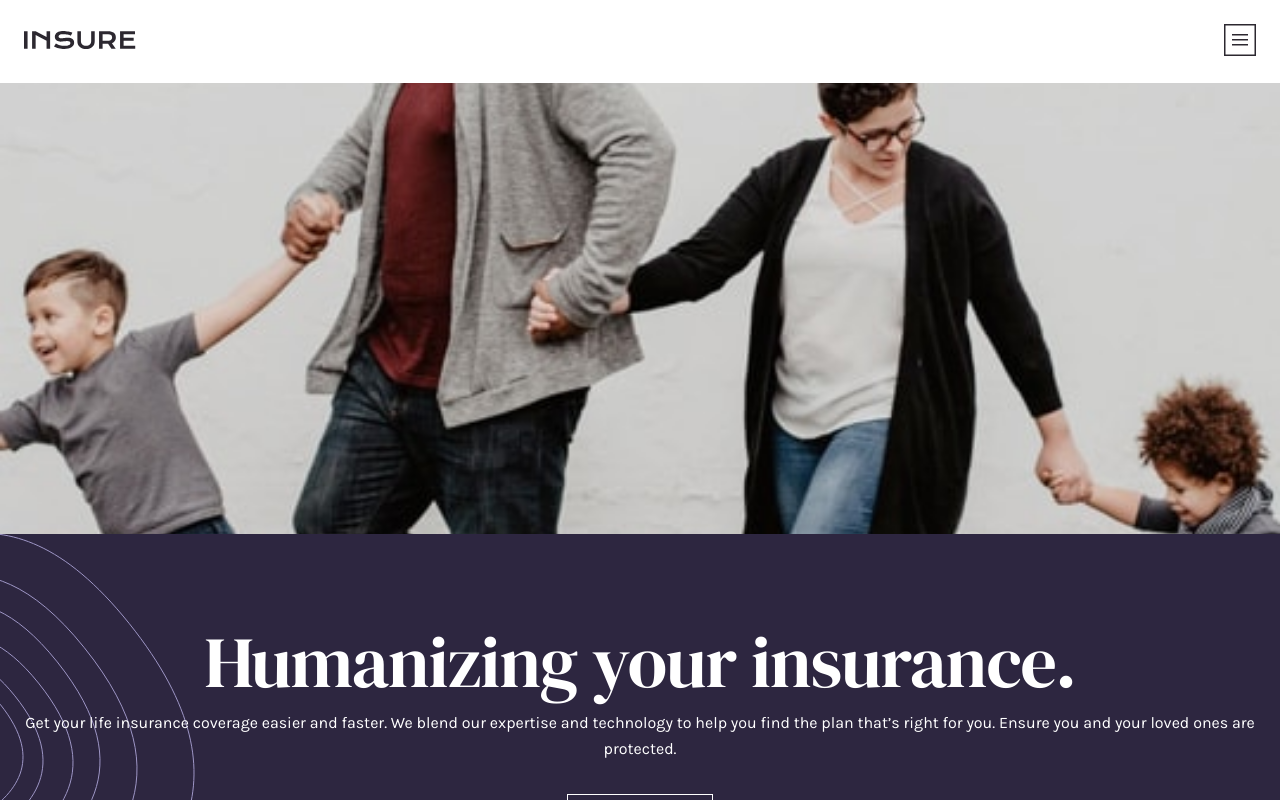
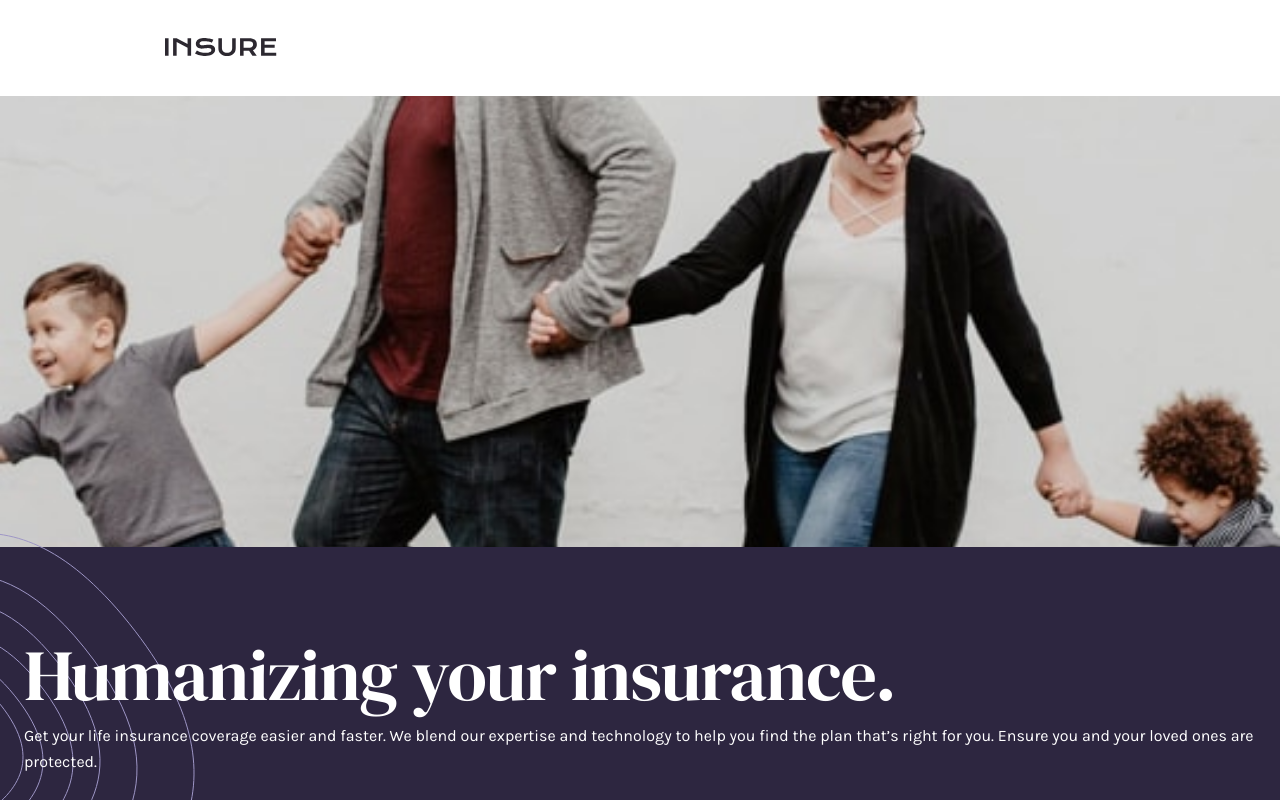
Before and after one commit to Galaxy159/Insure-Landing-Page, a React (Create React App) app: page / in a window 1280 px wide. Shown: the top 800 px of the page. Built offline with nearby package versions, Linux system fonts and the light colour scheme.

Commit message:
header desktop

```diff
--- a/src/style/App.css
+++ b/src/style/App.css
@@ -94,12 +94,29 @@ button {
 .container {
   text-align: center;
 }
+@media (min-width: 1110px) {
+  .container {
+    text-align: left;
+  }
+}
 
 .header {
   position: -webkit-sticky;
   position: sticky;
   top: 0;
   z-index: 2;
+}
+@media (min-width: 1110px) {
+  .header {
+    position: relative;
+    z-index: 0;
+    display: grid;
+    grid-template-columns: repeat(2, -webkit-max-content);
+    grid-template-columns: repeat(2, max-content);
+    align-items: center;
+    justify-content: space-between;
+    margin: 2rem 16.5rem;
+  }
 }
 .header__topbar {
   display: grid;
@@ -110,8 +127,19 @@ button {
   padding: 2.4rem;
   background-color: white;
 }
+@media (min-width: 1110px) {
+  .header__topbar {
+    display: block;
+    padding: 0;
+  }
+}
 .header__topbar--menu {
   cursor: pointer;
+}
+@media (min-width: 1110px) {
+  .header__topbar--menu {
+    display: none;
+  }
 }
 .header__nav--items {
   position: fixed;
@@ -124,6 +152,21 @@ button {
   height: 100vh;
   transition: all 0.3s ease-in-out;
 }
+@media (min-width: 1110px) {
+  .header__nav--items {
+    position: relative;
+    right: 0;
+    top: 0;
+    height: 100%;
+    width: 100%;
+    background: none;
+    display: grid;
+    grid-template-columns: repeat(4, -webkit-max-content);
+    grid-template-columns: repeat(4, max-content);
+    align-items: center;
+    gap: 2.4rem;
+  }
+}
 .header__nav--items-item {
   font-size: 2rem;
   font-weight: 700;
@@ -131,8 +174,25 @@ button {
   letter-spacing: 1.36px;
   margin: 2.4rem;
 }
+@media (min-width: 1110px) {
+  .header__nav--items-item {
+    margin: 0;
+    font-size: 1.3rem;
+    line-height: 1.5rem;
+    letter-spacing: 1.5px;
+  }
+}
 .header__nav--items-item a {
   color: white;
+}
+@media (min-width: 1110px) {
+  .header__nav--items-item a {
+    color: #837d87;
+    transition: all 0.2s;
+  }
+  .header__nav--items-item a:hover {
+    color: #2c2830;
+  }
 }
 .header__nav--items-item button {
   width: 100%;
@@ -145,6 +205,22 @@ button {
   font-weight: 700;
   line-height: 4rem;
   letter-spacing: 1.36px;
+}
+@media (min-width: 1110px) {
+  .header__nav--items-item button {
+    color: #2c2830;
+    border: 1px solid #2c2830;
+    width: 14.6rem;
+    height: 4rem;
+    font-size: 1.3rem;
+    line-height: 1.5rem;
+    letter-spacing: 1.5px;
+    transition: all 0.2s;
+  }
+  .header__nav--items-item button:hover {
+    color: white;
+    background-color: #2c2830;
+  }
 }
 
 .menuOpen {
--- a/src/style/App.scss
+++ b/src/style/App.scss
@@ -1,5 +1,4 @@
 @import "./scss/base";
-@import "./scss/navbar";
 @import "./scss/header";
 @import "./scss/hero";
 @import "./scss/features";
--- a/src/style/scss/_base.scss
+++ b/src/style/scss/_base.scss
@@ -122,4 +122,8 @@ button {
 
 .container {
   text-align: center;
+
+  @include respond(desktop) {
+    text-align: left;
+  }
 }
```
Also changed, not shown: src/style/scss/_header.scss (+66 -0 lines), src/style/scss/_navbar.scss (deleted), 1 other file (tests, documents, lock files or other folders).
